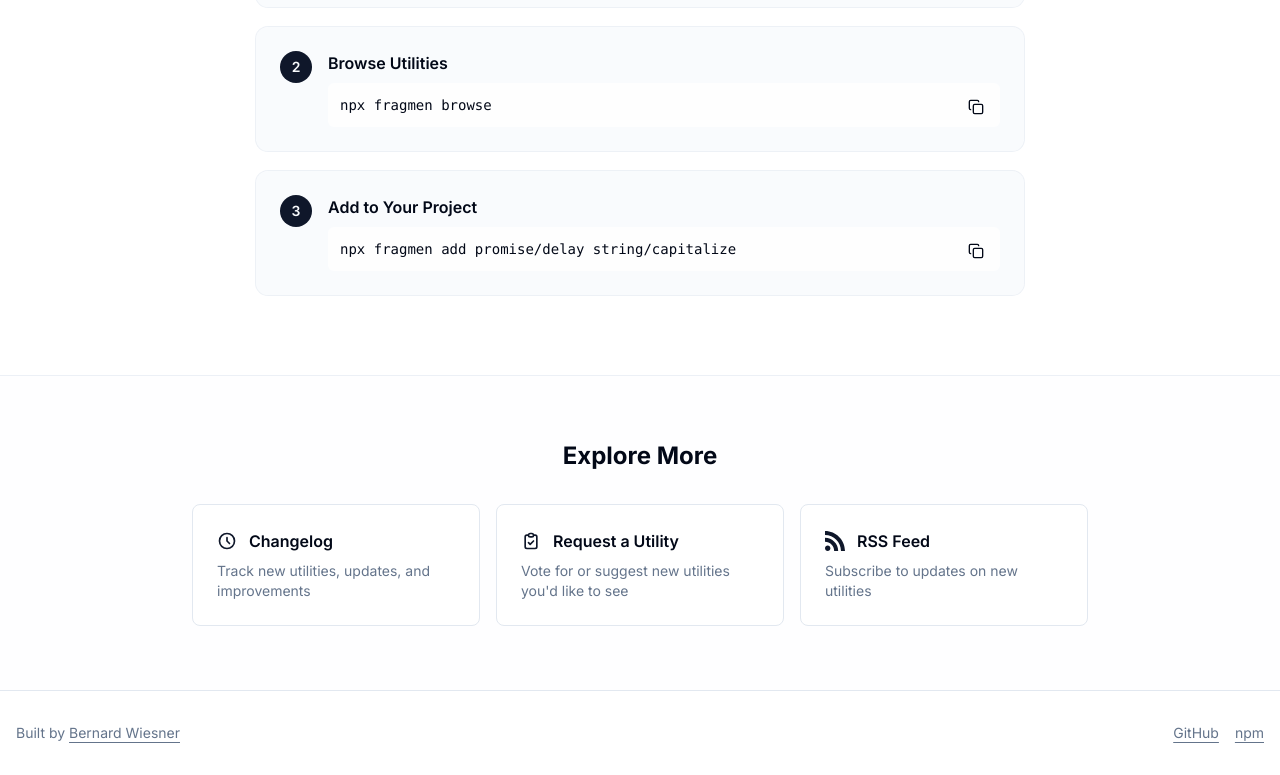
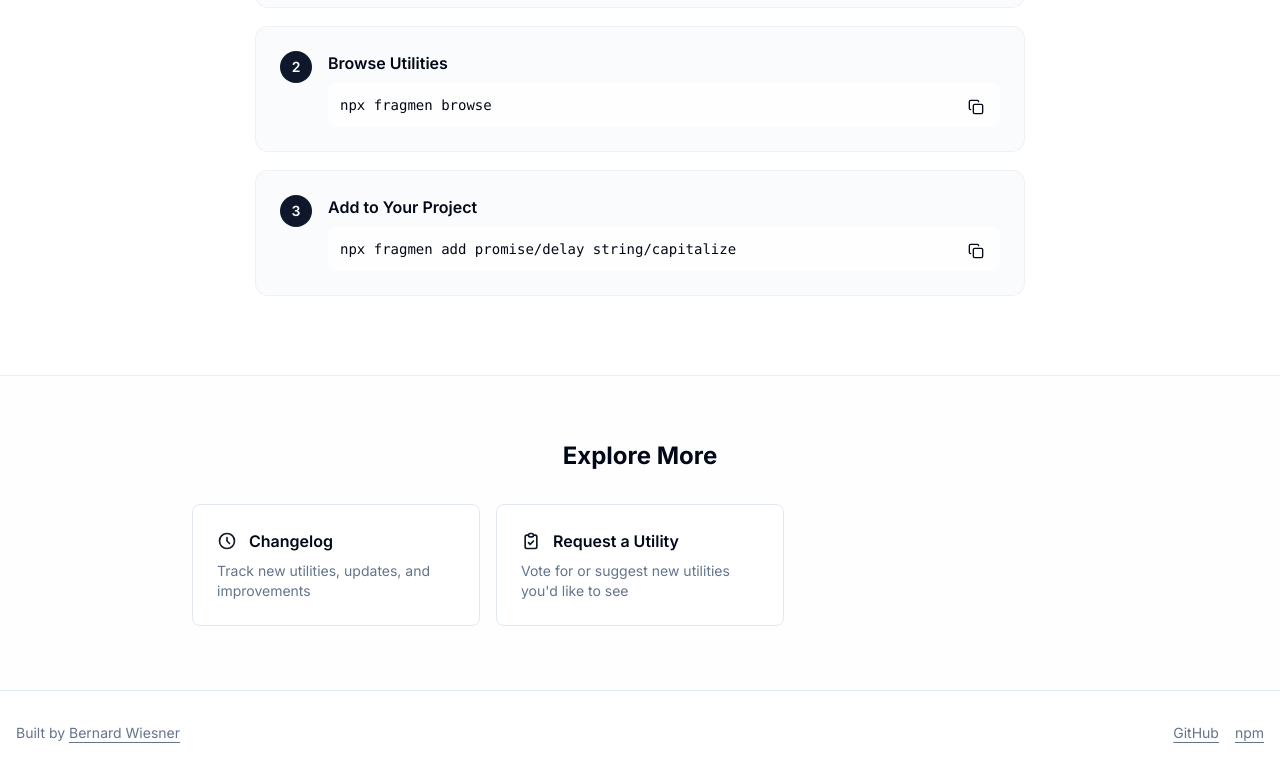
Before and after one commit to wiesnerbernard/fragmen, a Next.js app in the folder apps/web/: page / in a window 1280 px wide. Shown: the part 4432-5207 px from the top of the page. Built offline with nearby package versions, Linux system fonts and the light colour scheme.

Commit message:
chore: remove RSS feed (not needed for utility library)

```diff
--- a/apps/web/app/page.tsx
+++ b/apps/web/app/page.tsx
@@ -743,29 +743,6 @@ const paginatedData = chunk(allProducts, 20);
                   Vote for or suggest new utilities you'd like to see
                 </p>
               </Link>
-
-              <a
-                href="/rss.xml"
-                target="_blank"
-                rel="noopener noreferrer"
-                className="group rounded-lg border border-border bg-background p-6 hover:shadow-md hover:border-primary/50 transition-all"
-              >
-                <div className="flex items-center gap-3 mb-2">
-                  <svg
-                    className="w-5 h-5 text-primary"
-                    fill="currentColor"
-                    viewBox="0 0 24 24"
-                  >
-                    <path d="M6.503 20.752c0 1.794-1.456 3.248-3.251 3.248-1.796 0-3.252-1.454-3.252-3.248 0-1.794 1.456-3.248 3.252-3.248 1.795.001 3.251 1.454 3.251 3.248zm-6.503-12.572v4.811c6.05.062 10.96 4.966 11.022 11.009h4.817c-.062-8.71-7.118-15.758-15.839-15.82zm0-3.368c10.58.046 19.152 8.594 19.183 19.188h4.817c-.03-13.231-10.755-23.954-24-24v4.812z" />
-                  </svg>
-                  <h3 className="font-semibold group-hover:text-primary transition-colors">
-                    RSS Feed
-                  </h3>
-                </div>
-                <p className="text-sm text-muted-foreground">
-                  Subscribe to updates on new utilities
-                </p>
-              </a>
             </div>
           </div>
         </div>
--- a/apps/web/app/rss.xml/route.ts
+++ /dev/null
@@ -1,44 +0,0 @@
-import { getAllRegistryItems } from '@/lib/registry';
-
-export async function GET() {
-  const items = getAllRegistryItems();
-  const baseUrl = 'https://fragmen.dev'; // Update with your actual domain
-
-  const rss = `<?xml version="1.0" encoding="UTF-8" ?>
-<?xml-stylesheet href="/rss.xsl" type="text/xsl"?>
-<rss version="2.0" xmlns:atom="http://www.w3.org/2005/Atom">
-  <channel>
-    <title>Fragmen - New Utilities</title>
-    <link>${baseUrl}</link>
-    <description>Latest TypeScript utility functions added to Fragmen</description>
-    <language>en</language>
-    <atom:link href="${baseUrl}/rss.xml" rel="self" type="application/rss+xml" />
-    ${items
-      .sort((a, b) => {
-        const dateA = a.since ? new Date(a.since).getTime() : 0;
-        const dateB = b.since ? new Date(b.since).getTime() : 0;
-        return dateB - dateA;
-      })
-      .slice(0, 20)
-      .map(
-        item => `
-    <item>
-      <title>${item.name}</title>
-      <link>${baseUrl}/utilities/${item.slug}</link>
-      <description>${item.description}</description>
-      <category>${item.category}</category>
-      ${item.since ? `<pubDate>${new Date(item.since).toUTCString()}</pubDate>` : ''}
-      <guid>${baseUrl}/utilities/${item.slug}</guid>
-    </item>`
-      )
-      .join('')}
-  </channel>
-</rss>`;
-
-  return new Response(rss, {
-    headers: {
-      'Content-Type': 'application/xml',
-      'Cache-Control': 'public, s-maxage=3600, stale-while-revalidate',
-    },
-  });
-}
```
Also changed, not shown: 1 other file (tests, documents, lock files or other folders).
